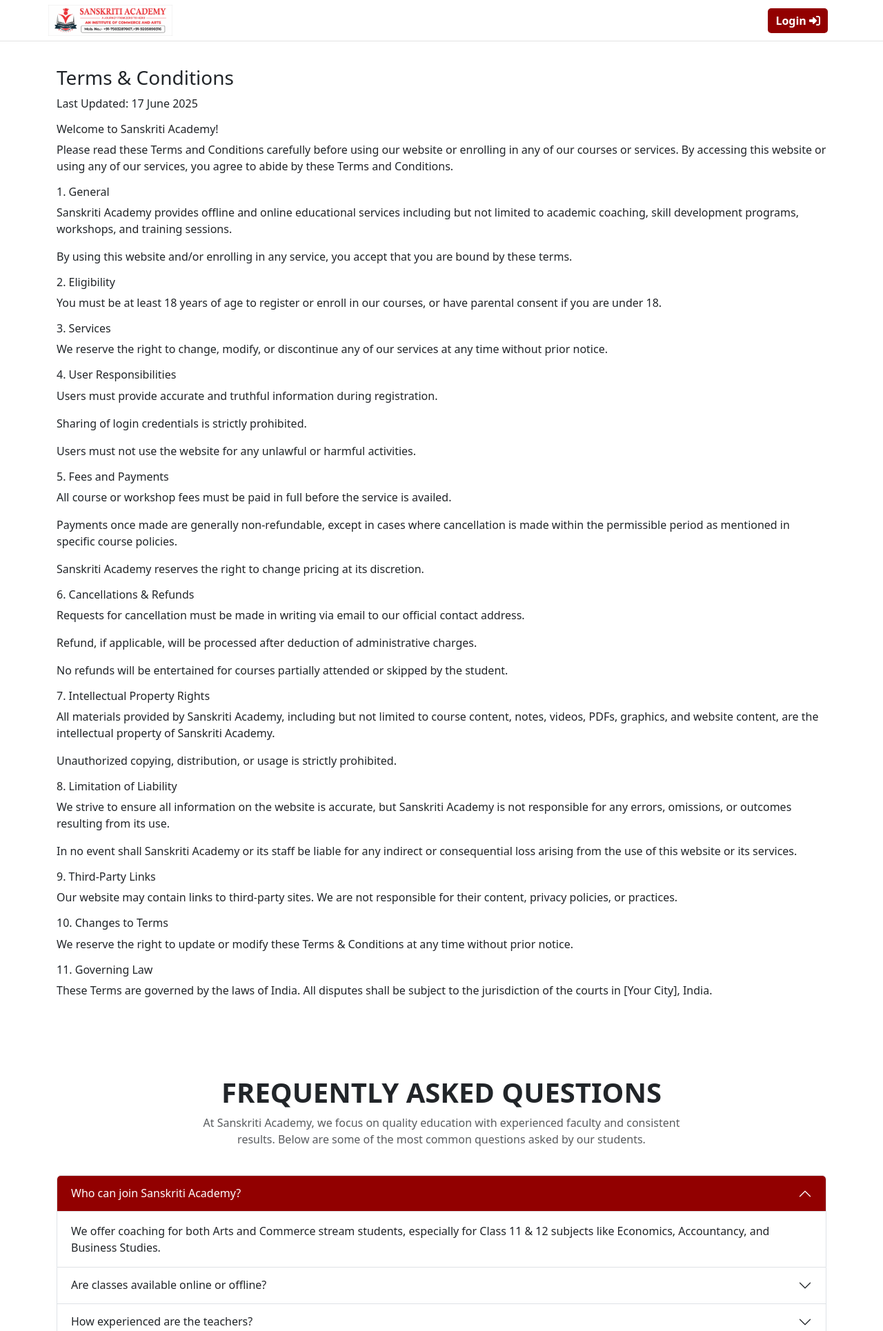
After one commit to MonisRaza92/Sanskriti-Academy, a PHP site: template app/views/term-and-conditions.php in a window 1280 px wide. The commit adds this page. Shown: the top 1930 px of the page at 69% size. Run offline with PHP 8.4, Linux system fonts and the light colour scheme; the template is opened without the code that fills it, so the values that code supplies are empty; some libraries are stand-ins or nearby versions.

Commit message:
second-commint

```diff
--- a/app/views/partials/footer.php
+++ b/app/views/partials/footer.php
@@ -46,7 +46,7 @@
 
     <hr class="border-light mt-4">
     <div class="text-center small justify-content-between d-flex">
-      <span><strong>© 2025 Sanskriti Academy. </strong>All Rights Reserved.</span> <span> Design & Developed by <strong><a style="color:white;text-decoration:none;" href="https://wa.me/message/I64PWTBTVS62J1">ARZAQ INSIGHTS.</a></strong></span>
+      <span><strong>© 2025 Sanskriti Academy. </strong>All Rights Reserved. <a class="text-white ps-2 footer-link" href="?url=privacy-policy">Privacy Policy</a> <a class="ps-2 text-white footer-link" href="?url=terms-and-conditions">Terms & Conditions</a></span> <span> Design & Developed by <strong><a style="color:white;text-decoration:none;" href="https://wa.me/message/I64PWTBTVS62J1">ARZAQ INSIGHTS.</a></strong></span>
     </div>
   </div>
 </footer>
--- /dev/null
+++ b/app/views/term-and-conditions.php
@@ -0,0 +1,75 @@
+<!DOCTYPE html>
+<html>
+
+<head>
+    <meta http-equiv="content-type" content="text/html; charset=utf-8" />
+    <meta name="viewport" content="width=device-width, initial-scale=1.0">
+    <?php include __DIR__ . '/partials/header-links.php'; ?>
+    <title>SANSKRITI ACADEMY - Delhi's Best Coaching Academy</title>
+</head>
+
+<body>
+    <?php include __DIR__ . '/partials/navbar.php'; ?>
+    <div class="d-lg-none">
+        <?php include __DIR__ . '/admin/admin-partials/admin-sidebar.php'; ?>
+    </div>
+    <div class="container mt-5 py-5">
+        <h3>Terms & Conditions</h3>
+        <p>Last Updated: 17 June 2025</p>
+
+        <h6>Welcome to Sanskriti Academy!</h6>
+        <p>Please read these Terms and Conditions carefully before using our website or enrolling in any of our courses or services. By accessing this website or using any of our services, you agree to abide by these Terms and Conditions.</p>
+
+        <h6>1. General</h6>
+        <p>Sanskriti Academy provides offline and online educational services including but not limited to academic coaching, skill development programs, workshops, and training sessions.</p>
+        <p>By using this website and/or enrolling in any service, you accept that you are bound by these terms.</p>
+
+        <h6>2. Eligibility</h6>
+        <p>You must be at least 18 years of age to register or enroll in our courses, or have parental consent if you are under 18.</p>
+
+        <h6>3. Services</h6>
+        <p>We reserve the right to change, modify, or discontinue any of our services at any time without prior notice.</p>
+
+        <h6>4. User Responsibilities</h6>
+        <p>Users must provide accurate and truthful information during registration.</p>
+        <p>Sharing of login credentials is strictly prohibited.</p>
+        <p>Users must not use the website for any unlawful or harmful activities.</p>
+
+        <h6>5. Fees and Payments</h6>
+        <p>All course or workshop fees must be paid in full before the service is availed.</p>
+        <p>Payments once made are generally non-refundable, except in cases where cancellation is made within the permissible period as mentioned in specific course policies.</p>
+        <p>Sanskriti Academy reserves the right to change pricing at its discretion.</p>
+
+        <h6>6. Cancellations & Refunds</h6>
+        <p>Requests for cancellation must be made in writing via email to our official contact address.</p>
+        <p>Refund, if applicable, will be processed after deduction of administrative charges.</p>
+        <p>No refunds will be entertained for courses partially attended or skipped by the student.</p>
+
+        <h6>7. Intellectual Property Rights</h6>
+        <p>All materials provided by Sanskriti Academy, including but not limited to course content, notes, videos, PDFs, graphics, and website content, are the intellectual property of Sanskriti Academy.</p>
+        <p>Unauthorized copying, distribution, or usage is strictly prohibited.</p>
+
+        <h6>8. Limitation of Liability</h6>
+        <p>We strive to ensure all information on the website is accurate, but Sanskriti Academy is not responsible for any errors, omissions, or outcomes resulting from its use.</p>
+        <p>In no event shall Sanskriti Academy or its staff be liable for any indirect or consequential loss arising from the use of this website or its services.</p>
+
+        <h6>9. Third-Party Links</h6>
+        <p>Our website may contain links to third-party sites. We are not responsible for their content, privacy policies, or practices.</p>
+
+        <h6>10. Changes to Terms</h6>
+        <p>We reserve the right to update or modify these Terms & Conditions at any time without prior notice.</p>
+
+        <h6>11. Governing Law</h6>
+        <p>These Terms are governed by the laws of India. All disputes shall be subject to the jurisdiction of the courts in [Your City], India.</p>
+
+
+    </div>
+    <?php include __DIR__ . '/partials/FAQ.php'; ?>
+
+
+    <?php include __DIR__ . '/partials/footer.php'; ?>
+
+    <?php include __DIR__ . '/partials/footer-links.php'; ?>
+</body>
+
+</html>
--- a/public/css/partials-css/FAQ.css
+++ b/public/css/partials-css/FAQ.css
@@ -1,5 +1,5 @@
 .faq-section h2{
-     font-size: 50px;
+     font-size: 40px;
      text-transform: uppercase;
      font-weight: 900;
 }
--- a/routes/routes.php
+++ b/routes/routes.php
@@ -8,6 +8,8 @@
 $routes = [
     '' => 'HomeController@index',
     'courses' => 'HomeController@courses',
+    'privacy-policy' => 'HomeController@privacyPolicy',
+    'terms-and-conditions' => 'HomeController@termsAndConditions',
     'login' => 'AuthController@showLoginForm',
     'signup' => 'AuthController@showSignupForm',
     'loginSubmit' => 'AuthController@handleLogin',
```
Also changed, not shown: app/controllers/HomeController.php (+6 -4 lines), app/views/privacy-policy.php (added, +64 -0 lines).
